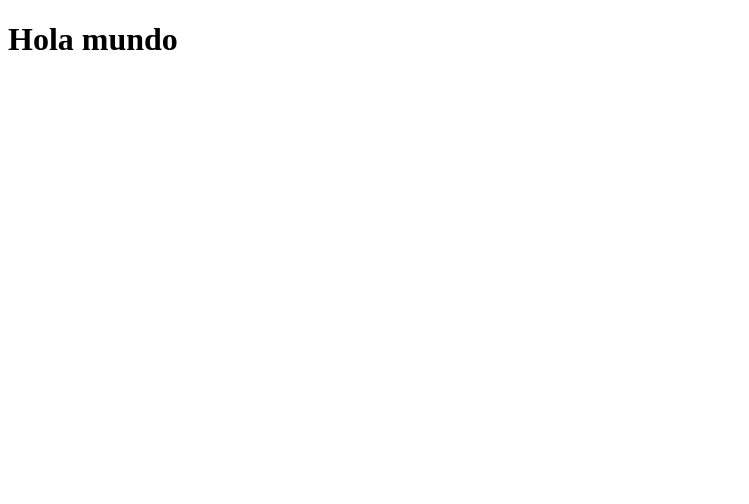
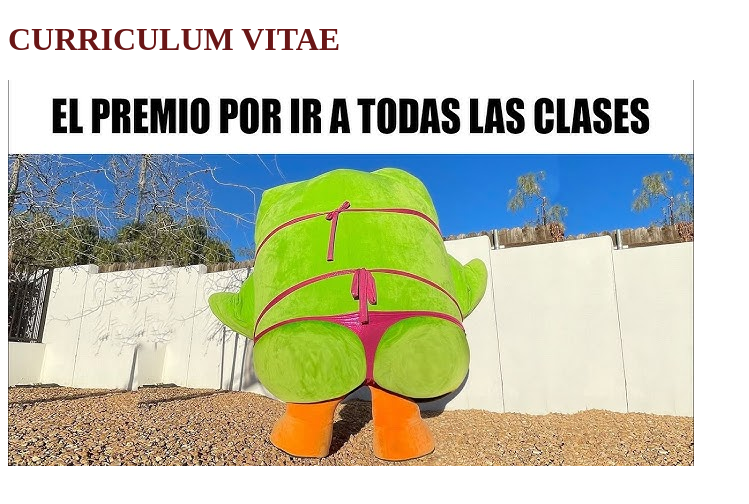
Before and after one commit to AlvaroRiveraCarhuani/Presentation, a plain HTML site: page index.html in a window 1280 px wide. Shown: the whole page, without its empty margins (0-749 px from the left). Drawn offline with Linux system fonts and the light colour scheme.

Commit message:
Presentation

```diff
--- a/index.html
+++ b/index.html
@@ -3,9 +3,11 @@
 <head>
     <meta charset="UTF-8">
     <meta name="viewport" content="width=device-width, initial-scale=1.0">
-    <title>Document</title>
+    <link rel="stylesheet" type="text/css" href="./styles.css">
+    <title>Presentation</title>
 </head>
 <body>
-    <h1>Hola mundo</h1>
+    <h1 class="titulo">CURRICULUM VITAE</h1>
+    <img src="./duolingo.jpg">
 </body>
 </html>
--- /dev/null
+++ b/styles.css
@@ -0,0 +1,5 @@
+.titulo{
+    width: 400;
+    color: #6a1616
+
+}
```
Also changed, not shown: duolingo.jpg (added), 1 other file.
